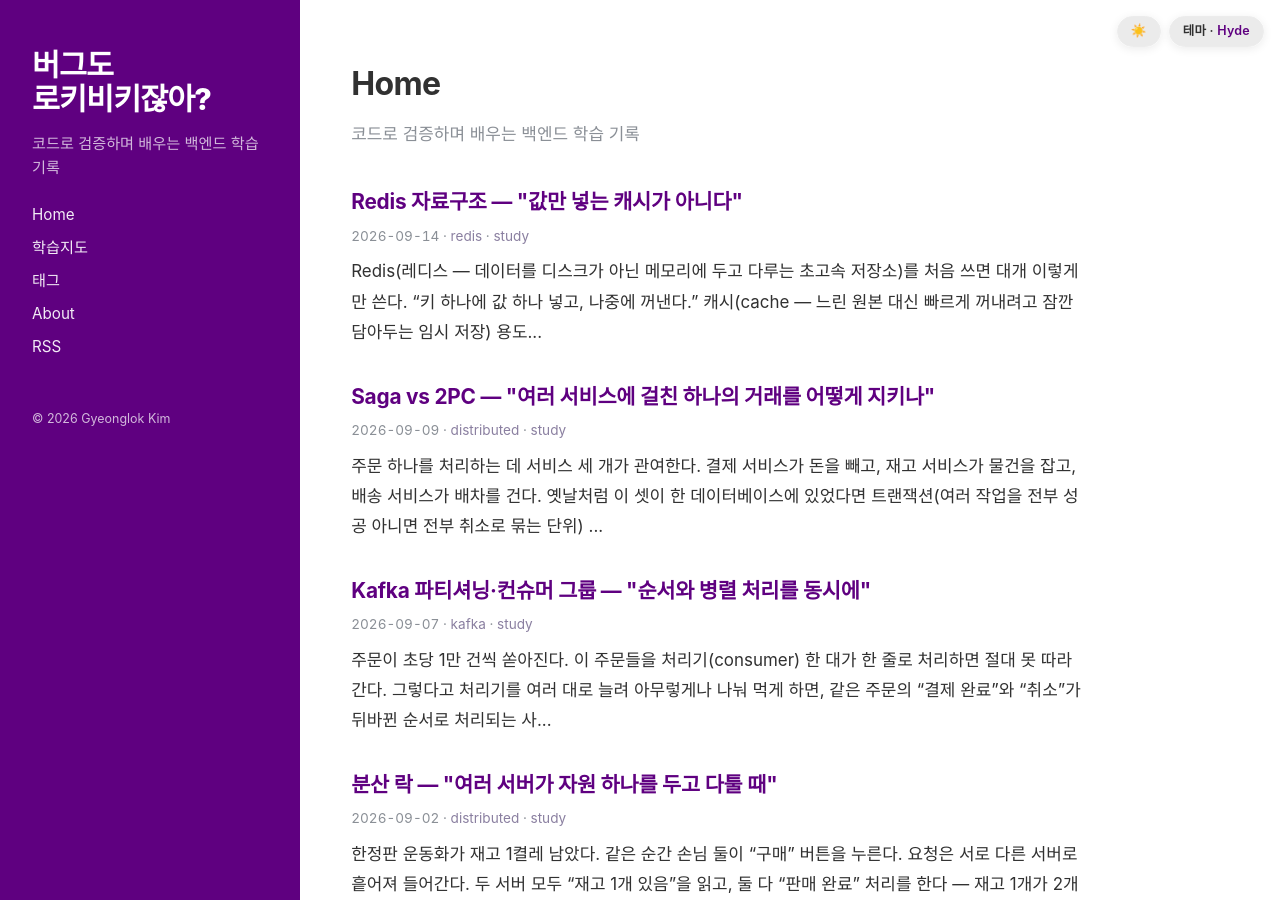
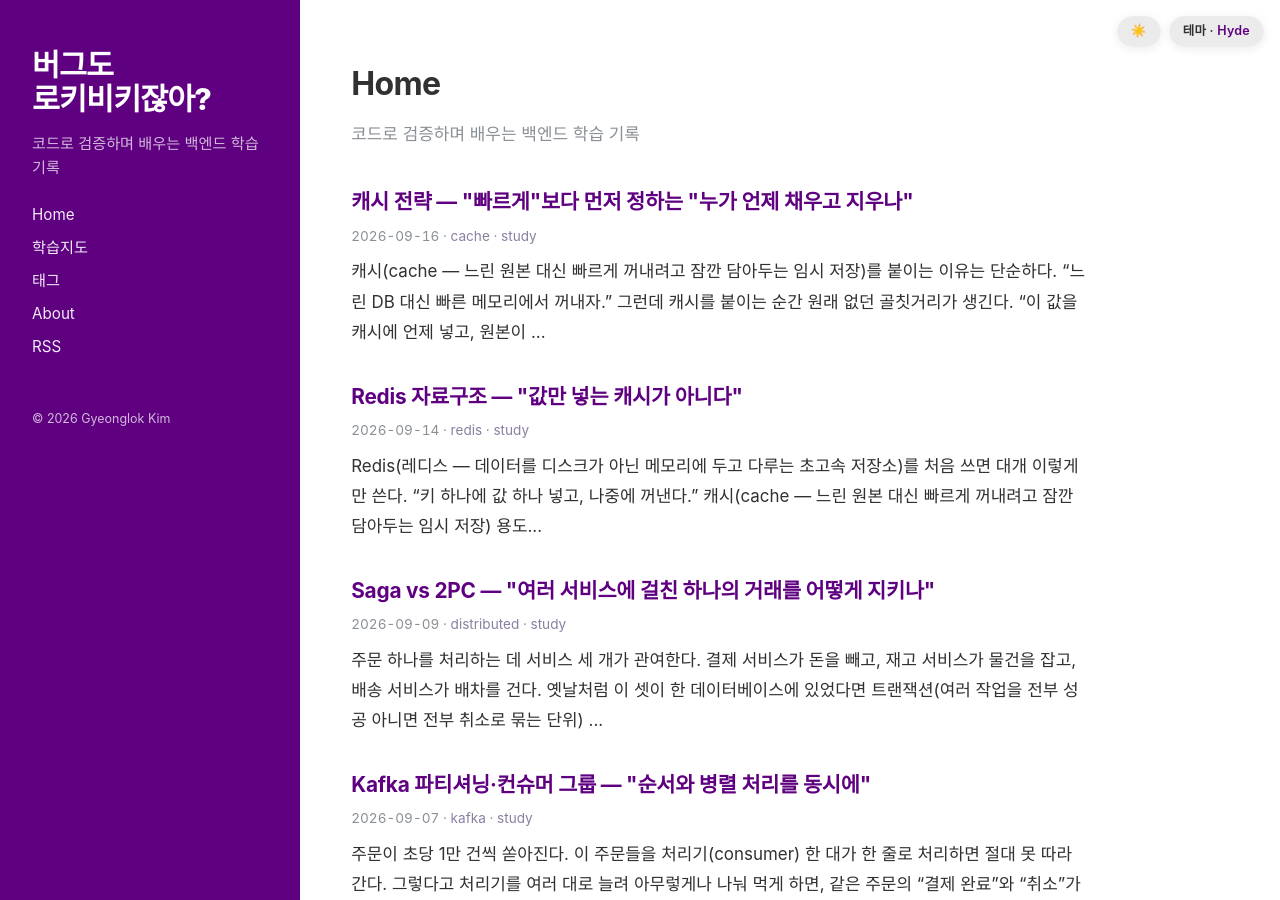
Before and after one commit to Rok93/Rok93.github.io, a Jekyll site: the page built from index.md, in a window 1280 px wide and 900 px high. Built offline with Jekyll 4.4.1, drawn with Linux system fonts in a browser that asks for light colours; some web fonts are replaced.

Commit message:
post: 캐시 전략 — "빠르게"보다 먼저 정하는 "누가 언제 채우고 지우나" (auto via study-pipeline)

````diff
--- a/_data/roadmap.yml
+++ b/_data/roadmap.yml
@@ -86,8 +86,8 @@ categories:
         url: /2026/09/14/redis-data-structures.html
       - slug: "cache-strategy"
         title: "캐시 전략(Cache-Aside 등)"
-        done: false
-        url: null
+        done: true
+        url: /2026/09/16/cache-strategy.html
       - slug: "http-1-2-3"
         title: "HTTP/1.1·2·3 진화"
         done: false
--- /dev/null
+++ b/_posts/2026-09-16-cache-strategy.md
@@ -0,0 +1,247 @@
+---
+layout: post
+title: '캐시 전략 — "빠르게"보다 먼저 정하는 "누가 언제 채우고 지우나"'
+date: 2026-09-16 09:00:00 +0900
+image: /assets/img/cache-strategy/hero.jpg
+generated: true
+tags: [cache, study]
+sanitized: true
+---
+
+캐시(cache — 느린 원본 대신 빠르게 꺼내려고 잠깐 담아두는 임시 저장)를 붙이는 이유는 단순하다. "느린 DB 대신 빠른 메모리에서 꺼내자." 그런데 캐시를 붙이는 순간 원래 없던 골칫거리가 생긴다. **"이 값을 캐시에 언제 넣고, 원본이 바뀌면 캐시는 어떻게 갱신하나?"** 이걸 대충 정하면, 화면에는 옛날 값이 뜨는데 DB에는 새 값이 들어 있는 **불일치(stale — 원본과 어긋난 낡은 값)**가 생긴다. 캐시 전략(caching strategy)은 바로 이 질문 — **읽기·쓰기 경로에서 누가 캐시를 채우고, 누가 지우느냐**를 정하는 규칙이다. 이 글은 대표 전략인 Cache-Aside부터 Read/Write-Through, Write-Behind, Write-Around까지 **각각 무엇이고, 언제 쓰며, 어떤 함정이 있는지**를 흐름도와 함께 따라간다.
+
+<p style="font-size:13px;color:#5f5a68;background:#faf8fc;border-left:3px solid #b9a9cc;padding:8px 12px;border-radius:6px;margin:16px 0;">📝 이 글에 나오는 수치·코드·시나리오는 실제 겪은 장애가 아니라, <b>개념을 쉽게 보여주기 위해 지어낸 예시</b>입니다.</p>
+
+<figure style="margin:22px 0;text-align:center;">
+<img src="/assets/img/cache-strategy/hero.jpg" alt="느린 데이터베이스 창고 앞에 놓인 빠른 임시 선반을 사람이 먼저 확인하는 모습, 지름길을 상징하는 화살표" style="max-width:100%;border-radius:12px;">
+<figcaption style="font-size:12px;color:#5f5a68;margin-top:8px;">캐시는 창고(DB) 앞에 둔 임시 선반이다. 문제는 "선반을 누가 채우고 언제 비우나"다.</figcaption>
+</figure>
+
+## 왜 "전략"이 필요한가
+
+**무엇**부터. 캐시 전략이란 데이터를 읽고 쓸 때 **애플리케이션·캐시·DB 셋이 어떤 순서로 주고받느냐**를 정한 규칙이다. **왜** 중요한가? 캐시는 원본의 **복사본**이다. 복사본이 있으면 항상 같은 문제가 따라온다 — **원본이 바뀌면 복사본은 낡는다.** 이 낡음을 언제, 어떻게 처리할지 정하지 않으면 두 가지 사고가 난다.
+
+- **낡은 값(stale) 노출**: DB는 바뀌었는데 캐시가 옛 값을 계속 돌려준다.
+- **캐시 쏠림(cache stampede — 캐시가 비는 순간 요청이 한꺼번에 DB로 몰리는 현상)**: 인기 데이터의 캐시가 만료되면 수많은 요청이 동시에 DB를 때린다.
+
+그래서 캐시는 "붙이면 빨라진다"로 끝나지 않는다. **읽기 경로와 쓰기 경로 각각에서 캐시를 어떻게 다룰지**를 먼저 정해야 한다. 아래 그림은 캐시가 앱과 DB 사이에 끼어드는 기본 구도다.
+
+<!-- diagram: cache-position -->
+<figure style="margin:22px 0;padding:16px;background:#faf8fc;border:1px solid #e4e0ec;border-radius:12px;max-width:470px;">
+<svg style="width:100%;height:auto;display:block;" viewBox="0 0 330 175" role="img" aria-label="애플리케이션이 먼저 빠른 캐시를 확인하고, 캐시에 값이 있으면 즉시 응답하고 없으면 느린 DB에서 읽어오는 캐시의 기본 위치 도식">
+  <g font-family="ui-sans-serif,system-ui,sans-serif">
+    <text x="165" y="16" text-anchor="middle" fill="#5F0080" font-weight="700" font-size="10">캐시는 앱과 DB 사이의 지름길</text>
+    <rect x="16" y="60" width="70" height="40" rx="6" fill="#f3ecf7" stroke="#7d5a9e"/>
+    <text x="51" y="84" text-anchor="middle" fill="#1a1720" font-size="8.5">애플리케이션</text>
+    <rect x="130" y="60" width="70" height="40" rx="6" fill="#eaf5ef" stroke="#1f7a4d"/>
+    <text x="165" y="80" text-anchor="middle" fill="#1a1720" font-size="8.5">캐시</text>
+    <text x="165" y="92" text-anchor="middle" fill="#5f5a68" font-size="7">(메모리·빠름)</text>
+    <rect x="244" y="60" width="70" height="40" rx="6" fill="#f7e6dc" stroke="#b23a00"/>
+    <text x="279" y="80" text-anchor="middle" fill="#1a1720" font-size="8.5">DB</text>
+    <text x="279" y="92" text-anchor="middle" fill="#5f5a68" font-size="7">(디스크·느림)</text>
+    <line x1="86" y1="72" x2="128" y2="72" stroke="#1f7a4d" stroke-width="1.5" marker-end="url(#ca)"/>
+    <text x="107" y="66" text-anchor="middle" fill="#1f7a4d" font-size="7">① 먼저 확인</text>
+    <line x1="128" y1="88" x2="88" y2="88" stroke="#1f7a4d" stroke-width="1.5" marker-end="url(#ca)"/>
+    <text x="107" y="112" text-anchor="middle" fill="#1f7a4d" font-size="7">있으면(hit) 즉시 응답</text>
+    <line x1="200" y1="80" x2="242" y2="80" stroke="#b23a00" stroke-width="1.5" stroke-dasharray="3 2" marker-end="url(#cb)"/>
+    <text x="222" y="128" text-anchor="middle" fill="#b23a00" font-size="7">없으면(miss) DB로</text>
+    <text x="165" y="150" text-anchor="middle" fill="#5f5a68" font-size="7.5">핵심 질문: 캐시를 누가 채우고, 원본이 바뀌면 누가 지우나?</text>
+    <defs>
+      <marker id="ca" markerWidth="6" markerHeight="6" refX="5" refY="3" orient="auto"><path d="M0,0 L6,3 L0,6 Z" fill="#1f7a4d"/></marker>
+      <marker id="cb" markerWidth="6" markerHeight="6" refX="5" refY="3" orient="auto"><path d="M0,0 L6,3 L0,6 Z" fill="#b23a00"/></marker>
+    </defs>
+  </g>
+</svg>
+<figcaption style="font-size:12px;color:#5f5a68;margin-top:8px;">캐시에 있으면 빠른 길로, 없으면 느린 DB로. 전략은 이 화살표의 순서를 정한다.</figcaption>
+</figure>
+
+전략은 크게 **읽기 전략**과 **쓰기 전략**으로 나뉜다. 읽기부터 보자.
+
+## 읽기 전략 1) Cache-Aside — 앱이 직접 챙긴다 (가장 흔함)
+
+**무엇**: 애플리케이션이 캐시를 **옆에 두고(aside)** 직접 관리한다. 읽을 때 **먼저 캐시를 보고, 없으면 DB에서 읽어 캐시에 채운다.** 캐시가 비어 있을 때만 채우므로 **Lazy Loading(게으른 적재 — 필요할 때만 채움)**이라고도 부른다. **왜** 가장 흔한가? 캐시 라이브러리에 기대지 않고 앱 코드로 제어하므로 유연하고, 어떤 저장소·캐시 조합에도 붙는다.
+
+아래 코드는 상품을 읽을 때 캐시를 먼저 확인하고, 없으면 DB에서 읽어 캐시에 채우는 전형적인 Cache-Aside 흐름이다.
+
+```java
+Product getProduct(Long id) {
+    String key = "product:" + id;
+
+    // ① 캐시 먼저 확인
+    Product cached = cache.get(key);
+    if (cached != null) {
+        return cached;              // 캐시 히트(hit) → 바로 반환
+    }
+
+    // ② 캐시 미스(miss) → DB에서 읽고
+    Product product = db.findById(id);
+
+    // ③ 캐시에 채운 뒤 반환 (TTL 5분: 5분 뒤 자동 만료)
+    cache.set(key, product, Duration.ofMinutes(5));
+    return product;
+}
+```
+
+여기서 핵심은 **채우는 주체가 애플리케이션**이라는 점이다. 캐시는 그저 값을 보관할 뿐, "DB에서 읽어와 채워라"는 판단은 앱이 한다.
+
+<!-- diagram: cache-aside-read -->
+<figure style="margin:22px 0;padding:16px;background:#faf8fc;border:1px solid #e4e0ec;border-radius:12px;max-width:470px;">
+<svg style="width:100%;height:auto;display:block;" viewBox="0 0 330 200" role="img" aria-label="Cache-Aside 읽기 흐름. 히트면 캐시에서 바로 반환하고, 미스면 DB에서 읽어 캐시에 채운 뒤 반환하는 두 갈래 흐름 도식">
+  <g font-family="ui-sans-serif,system-ui,sans-serif">
+    <text x="165" y="15" text-anchor="middle" fill="#5F0080" font-weight="700" font-size="10">Cache-Aside 읽기 — 두 갈래</text>
+    <rect x="16" y="30" width="66" height="30" rx="5" fill="#f3ecf7" stroke="#7d5a9e"/>
+    <text x="49" y="49" text-anchor="middle" fill="#1a1720" font-size="8">앱: 조회</text>
+    <line x1="82" y1="45" x2="116" y2="45" stroke="#5f5a68" stroke-width="1.3" marker-end="url(#cc)"/>
+    <rect x="118" y="30" width="80" height="30" rx="5" fill="#eaf5ef" stroke="#1f7a4d"/>
+    <text x="158" y="44" text-anchor="middle" fill="#1a1720" font-size="8">캐시 확인</text>
+    <text x="158" y="55" text-anchor="middle" fill="#5f5a68" font-size="7">있나?</text>
+    <!-- hit branch -->
+    <line x1="198" y1="40" x2="250" y2="40" stroke="#1f7a4d" stroke-width="1.3" marker-end="url(#cc2)"/>
+    <text x="224" y="34" text-anchor="middle" fill="#1f7a4d" font-size="7">히트</text>
+    <rect x="252" y="28" width="62" height="26" rx="5" fill="#eaf5ef" stroke="#1f7a4d"/>
+    <text x="283" y="45" text-anchor="middle" fill="#1f7a4d" font-size="7.5">즉시 반환</text>
+    <!-- miss branch -->
+    <line x1="158" y1="60" x2="158" y2="86" stroke="#b23a00" stroke-width="1.3" marker-end="url(#cd)"/>
+    <text x="176" y="76" text-anchor="middle" fill="#b23a00" font-size="7">미스</text>
+    <rect x="118" y="88" width="80" height="28" rx="5" fill="#f7e6dc" stroke="#b23a00"/>
+    <text x="158" y="105" text-anchor="middle" fill="#1a1720" font-size="8">DB에서 읽기</text>
+    <line x1="118" y1="102" x2="84" y2="102" stroke="#b23a00" stroke-width="1.3" marker-end="url(#cd2)"/>
+    <rect x="16" y="122" width="80" height="28" rx="5" fill="#f3ecf7" stroke="#7d5a9e"/>
+    <text x="56" y="139" text-anchor="middle" fill="#1a1720" font-size="7.5">캐시에 채움</text>
+    <line x1="98" y1="100" x2="112" y2="100" stroke="#b23a00" stroke-width="0" />
+    <path d="M158,116 L158,124 L100,124" fill="none" stroke="#7d5a9e" stroke-width="1.3" marker-end="url(#ce)"/>
+    <text x="165" y="176" text-anchor="middle" fill="#5f5a68" font-size="7.5">미스일 때만 DB→캐시 적재 (Lazy Loading)</text>
+    <text x="165" y="192" text-anchor="middle" fill="#b23a00" font-size="7">약점: 첫 요청은 항상 미스, 캐시가 비면 요청이 DB로 몰림</text>
+    <defs>
+      <marker id="cc" markerWidth="6" markerHeight="6" refX="5" refY="3" orient="auto"><path d="M0,0 L6,3 L0,6 Z" fill="#5f5a68"/></marker>
+      <marker id="cc2" markerWidth="6" markerHeight="6" refX="5" refY="3" orient="auto"><path d="M0,0 L6,3 L0,6 Z" fill="#1f7a4d"/></marker>
+      <marker id="cd" markerWidth="6" markerHeight="6" refX="5" refY="3" orient="auto"><path d="M0,0 L6,3 L0,6 Z" fill="#b23a00"/></marker>
+      <marker id="cd2" markerWidth="6" markerHeight="6" refX="5" refY="3" orient="auto"><path d="M0,0 L6,3 L0,6 Z" fill="#b23a00"/></marker>
+      <marker id="ce" markerWidth="6" markerHeight="6" refX="5" refY="3" orient="auto"><path d="M0,0 L6,3 L0,6 Z" fill="#7d5a9e"/></marker>
+    </defs>
+  </g>
+</svg>
+<figcaption style="font-size:12px;color:#5f5a68;margin-top:8px;">히트는 빠른 길, 미스는 DB를 거쳐 캐시를 채운다. 채우는 판단은 앱이 한다.</figcaption>
+</figure>
+
+Cache-Aside의 약점도 분명하다. **첫 요청은 항상 미스**라 느리고(콜드 스타트), 인기 키의 캐시가 만료되는 순간 요청이 한꺼번에 DB로 몰리는 **캐시 쏠림**이 생길 수 있다. 이를 막으려고 만료 시각을 조금씩 흩뿌리거나(TTL 지터), 캐시를 채우는 동안 락을 잡는 기법을 쓴다.
+
+## 읽기 전략 2) Read-Through — 캐시가 대신 DB를 읽어준다
+
+**무엇**: Cache-Aside와 목적은 같지만, **DB에서 읽어 채우는 일을 앱이 아니라 캐시 계층(라이브러리)이 대신** 한다. 앱은 캐시에만 "이 값 줘"라고 요청하고, 캐시가 없으면 알아서 DB에서 읽어 채워 돌려준다. **왜** 쓰나? 앱 코드에서 미스 처리 로직이 사라져 **읽기 코드가 단순**해진다.
+
+Cache-Aside와의 차이는 **"누가 DB를 읽느냐"** 하나다. Cache-Aside는 앱이, Read-Through는 캐시가 읽는다. 대신 Read-Through는 그런 기능을 지원하는 캐시 라이브러리·구성이 필요하다.
+
+## 쓰기 전략 — 원본이 바뀔 때 캐시를 어떻게 하나
+
+읽기만 있으면 캐시는 편하다. 문제는 **쓰기**다. DB가 바뀌면 캐시의 복사본은 그 순간 낡는다. 쓰기 전략은 이 낡음을 처리하는 세 갈래다.
+
+<!-- diagram: write-strategies -->
+<figure style="margin:22px 0;padding:16px;background:#faf8fc;border:1px solid #e4e0ec;border-radius:12px;max-width:470px;">
+<svg style="width:100%;height:auto;display:block;" viewBox="0 0 330 230" role="img" aria-label="세 가지 쓰기 전략 비교. Write-Through는 캐시와 DB를 동시에 쓰고, Write-Behind는 캐시 먼저 쓰고 DB는 나중에 모아 쓰며, Write-Around는 DB만 쓰고 캐시는 비운다">
+  <g font-family="ui-sans-serif,system-ui,sans-serif">
+    <text x="165" y="15" text-anchor="middle" fill="#5F0080" font-weight="700" font-size="10">쓰기 전략 3가지</text>
+    <!-- write-through -->
+    <text x="60" y="38" text-anchor="middle" fill="#1f7a4d" font-size="8.5" font-weight="700">Write-Through</text>
+    <rect x="30" y="46" width="60" height="20" rx="4" fill="#f3ecf7" stroke="#7d5a9e"/>
+    <text x="60" y="60" text-anchor="middle" fill="#1a1720" font-size="7">쓰기</text>
+    <line x1="60" y1="66" x2="60" y2="78" stroke="#1f7a4d" stroke-width="1.3"/>
+    <rect x="18" y="80" width="40" height="18" rx="3" fill="#eaf5ef" stroke="#1f7a4d"/>
+    <text x="38" y="92" text-anchor="middle" fill="#1a1720" font-size="7">캐시</text>
+    <rect x="62" y="80" width="40" height="18" rx="3" fill="#f7e6dc" stroke="#b23a00"/>
+    <text x="82" y="92" text-anchor="middle" fill="#1a1720" font-size="7">DB</text>
+    <text x="60" y="114" text-anchor="middle" fill="#5f5a68" font-size="6.5">둘 다 즉시(동기)</text>
+    <text x="60" y="124" text-anchor="middle" fill="#5f5a68" font-size="6.5">→ 항상 일치, 쓰기 느림</text>
+    <!-- write-behind -->
+    <text x="165" y="38" text-anchor="middle" fill="#5F0080" font-size="8.5" font-weight="700">Write-Behind</text>
+    <rect x="135" y="46" width="60" height="20" rx="4" fill="#f3ecf7" stroke="#7d5a9e"/>
+    <text x="165" y="60" text-anchor="middle" fill="#1a1720" font-size="7">쓰기</text>
+    <line x1="165" y1="66" x2="165" y2="78" stroke="#5F0080" stroke-width="1.3"/>
+    <rect x="145" y="80" width="40" height="18" rx="3" fill="#eaf5ef" stroke="#1f7a4d"/>
+    <text x="165" y="92" text-anchor="middle" fill="#1a1720" font-size="7">캐시</text>
+    <line x1="165" y1="98" x2="165" y2="110" stroke="#5f5a68" stroke-width="1.1" stroke-dasharray="2 2" marker-end="url(#cf)"/>
+    <rect x="145" y="112" width="40" height="18" rx="3" fill="#f7e6dc" stroke="#b23a00"/>
+    <text x="165" y="124" text-anchor="middle" fill="#1a1720" font-size="7">DB</text>
+    <text x="165" y="146" text-anchor="middle" fill="#5f5a68" font-size="6.5">캐시 먼저, DB는 나중에</text>
+    <text x="165" y="156" text-anchor="middle" fill="#b23a00" font-size="6.5">→ 빠름, 유실 위험</text>
+    <!-- write-around -->
+    <text x="270" y="38" text-anchor="middle" fill="#b23a00" font-size="8.5" font-weight="700">Write-Around</text>
+    <rect x="240" y="46" width="60" height="20" rx="4" fill="#f3ecf7" stroke="#7d5a9e"/>
+    <text x="270" y="60" text-anchor="middle" fill="#1a1720" font-size="7">쓰기</text>
+    <line x1="270" y1="66" x2="270" y2="110" stroke="#b23a00" stroke-width="1.3"/>
+    <rect x="248" y="80" width="44" height="18" rx="3" fill="#f0eef2" stroke="#b9a9cc" stroke-dasharray="3 2"/>
+    <text x="270" y="92" text-anchor="middle" fill="#8a8594" font-size="6.5">캐시 건너뜀</text>
+    <rect x="250" y="112" width="40" height="18" rx="3" fill="#f7e6dc" stroke="#b23a00"/>
+    <text x="270" y="124" text-anchor="middle" fill="#1a1720" font-size="7">DB</text>
+    <text x="270" y="146" text-anchor="middle" fill="#5f5a68" font-size="6.5">DB만 쓰고 캐시는 무효화</text>
+    <text x="270" y="156" text-anchor="middle" fill="#5f5a68" font-size="6.5">→ 안 읽힐 값에 유리</text>
+    <line x1="20" y1="178" x2="310" y2="178" stroke="#e4e0ec" stroke-width="1"/>
+    <text x="165" y="196" text-anchor="middle" fill="#1a1720" font-size="7.5" font-weight="700">공통 목표: DB와 캐시의 불일치를 언제·어떻게 줄일까</text>
+    <text x="165" y="212" text-anchor="middle" fill="#5f5a68" font-size="7">일치 강할수록 쓰기 느리고, 빠를수록 낡을 위험 커짐 (트레이드오프)</text>
+    <defs>
+      <marker id="cf" markerWidth="6" markerHeight="6" refX="5" refY="3" orient="auto"><path d="M0,0 L6,3 L0,6 Z" fill="#5f5a68"/></marker>
+    </defs>
+  </g>
+</svg>
+<figcaption style="font-size:12px;color:#5f5a68;margin-top:8px;">일치를 강하게 하면 쓰기가 느려지고, 쓰기를 빠르게 하면 낡을 위험이 커진다.</figcaption>
+</figure>
+
+### Write-Through — 캐시와 DB를 동시에 쓴다
+
+**무엇**: 쓸 때 **캐시와 DB에 함께(동기적으로) 쓴다.** **왜**: 쓰기가 끝나면 캐시와 DB가 **항상 일치**하므로, 읽을 때 낡은 값을 볼 일이 없다. **단점**: 매 쓰기마다 두 곳에 써야 해 **쓰기가 느리다.** 또 잘 안 읽히는 데이터까지 전부 캐시에 올라가 메모리를 낭비할 수 있다. 그래서 흔히 Read-Through와 짝지어, **읽기도 쓰기도 캐시를 거치게** 구성한다.
+
+### Write-Behind (Write-Back) — 캐시 먼저, DB는 나중에 모아서
+
+**무엇**: 쓸 때 **캐시에만 먼저 쓰고**, DB에는 잠시 뒤 **모아서 비동기로** 반영한다. **왜**: 쓰기 응답이 매우 빠르고, 여러 변경을 묶어 DB 부하를 줄인다. **치명적 단점**: 캐시에만 있고 아직 DB에 안 내려간 값이 있는 상태에서 **캐시가 죽으면 그 쓰기가 사라진다(데이터 유실).** 그래서 유실을 감당할 수 있는 데이터(조회수 집계 등)나, 별도 내구성 장치가 있을 때만 쓴다.
+
+### Write-Around — DB만 쓰고 캐시는 비운다
+
+**무엇**: 쓸 때 **DB에만 쓰고 캐시는 건드리지 않거나, 해당 키를 지운다(무효화).** 그 값은 다음에 읽힐 때 Cache-Aside 방식으로 다시 채워진다. **왜**: **한 번 쓰고 잘 안 읽는 데이터**에 좋다. 어차피 안 읽힐 값을 캐시에 올려 자리를 차지하지 않는다. **단점**: 방금 쓴 값을 곧바로 읽으면 미스가 나 DB를 한 번 더 친다.
+
+## 상세 예시 — Cache-Aside에서 "수정 후 옛 값"이 뜨는 함정
+
+가장 흔한 Cache-Aside에서 실제로 자주 겪는 불일치를 재현해 보자. 상품 가격을 수정하는 상황이다. **잘못된 코드**부터.
+
+이 코드는 DB만 갱신하고 캐시는 그대로 둔다.
+
+```java
+void updatePrice(Long id, int newPrice) {
+    db.updatePrice(id, newPrice);   // ① DB만 바꿈
+    // ② 캐시(product:id)는 옛 가격 그대로 남아 있음!
+}
+```
+
+문제 시나리오(가상):
+
+| 시각 | 동작 | 캐시 값 | DB 값 |
+|---|---|---|---|
+| 10:00 | 상품 조회 → 캐시에 적재 | 1,000원 | 1,000원 |
+| 10:01 | 가격 수정(위 코드) | **1,000원(낡음)** | 1,500원 |
+| 10:02 | 상품 조회 → 캐시 히트 | 1,000원 | 1,500원 |
+
+10:02에 사용자는 **1,000원**을 본다. TTL 5분이 지나기 전까지 계속 옛 가격이 노출된다. **해결**은 쓸 때 캐시를 **무효화(invalidate — 낡을 값을 지워 다음 읽기에서 다시 채우게 함)**하는 것이다.
+
+이 코드는 DB를 바꾼 뒤 캐시 키를 지워, 다음 조회 때 새 값으로 다시 채워지게 한다.
+
+```java
+void updatePrice(Long id, int newPrice) {
+    db.updatePrice(id, newPrice);       // ① DB 갱신
+    cache.delete("product:" + id);      // ② 캐시 무효화 → 다음 읽기에서 재적재
+}
+```
+
+여기서 "갱신(update)"이 아니라 **"삭제(delete)"**를 쓰는 게 요령이다. 캐시에 새 값을 직접 써넣으면, 여러 요청이 동시에 수정할 때 **어떤 값이 최종으로 남을지 경쟁**이 생긴다. 반면 지워 두면 다음 읽기가 DB의 확정된 값을 가져와 채우므로 더 안전하다. (완벽하진 않다 — 삭제와 재적재 사이의 짧은 틈에도 경쟁이 있을 수 있어, 민감한 데이터는 짧은 TTL이나 버전 검증을 함께 쓴다.)
+
+## 어떤 전략을 언제 — 한눈 표
+
+| 상황 | 추천 전략 | 이유 |
+|---|---|---|
+| 읽기 많고 일반적 | Cache-Aside | 유연·범용, 앱이 제어 |
+| 읽기 코드 단순화 | Read-Through | 미스 처리를 캐시가 대신 |
+| 항상 최신 일치 필요 | Write-Through | 쓸 때 캐시·DB 동시 갱신 |
+| 쓰기 폭주·유실 감당 가능 | Write-Behind | 캐시 먼저, DB는 모아서 |
+| 쓰고 잘 안 읽는 데이터 | Write-Around | 캐시 자리 낭비 방지 |
+
+## 한 줄 교훈
+
+캐시 전략의 본질은 "얼마나 빠르냐"가 아니라 **"원본과 복사본의 불일치를 언제·누가 메우느냐"**다 — 일치를 강하게 할수록 쓰기가 느려지고, 쓰기를 빠르게 할수록 낡을 위험이 커지는 트레이드오프 위에서, 데이터 성격에 맞는 지점을 고르는 일이다.
````
Also changed, not shown: assets/img/cache-strategy/hero.jpg (added).
